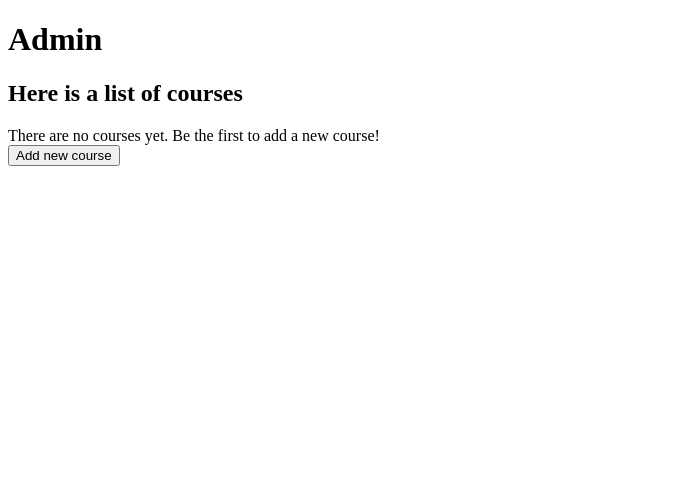
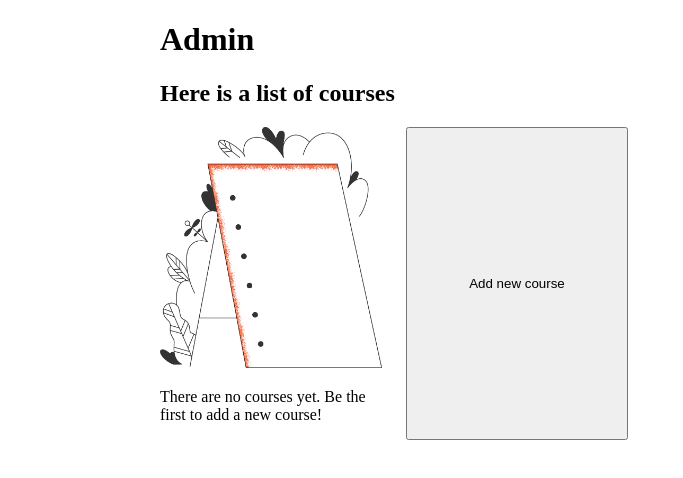
Before and after one commit to tshepi-tech/lms-project, a React (Create React App) app: page /admin in a window 1280 px wide. Shown: the top 478 px of the page, without its empty margins (0-683 px from the left). Built offline with nearby package versions, Linux system fonts and the light colour scheme.

Commit message:
minor css

```diff
--- a/src/App.jsx
+++ b/src/App.jsx
@@ -5,6 +5,7 @@ import { BrowserRouter, Routes, Route } from "react-router-dom";
 import Home from "./pages/Home";
 import { CourseProvider } from "./state/CourseContext";
 import { ModalProvider } from "./state/ModalContext";
+import "./styles/styles.css";
 import Modal from "./TeacherView/components/Modal";
 import Admin from "./TeacherView/pages/Admin";
 import AdminCourses from "./TeacherView/pages/AdminCourses";
--- /dev/null
+++ b/src/TeacherView/components/EmptyCourse.jsx
@@ -0,0 +1,11 @@
+//Project files
+import emptyWhiteboard from "../../assets/images/emptyWhiteboard.png";
+
+export default function EmptyCourse() {
+  return (
+    <article>
+      <img src={emptyWhiteboard} alt="an empty white board with plans behind" />
+      <p>There are no courses yet. Be the first to add a new course!</p>
+    </article>
+  );
+}
--- a/src/TeacherView/pages/Admin.jsx
+++ b/src/TeacherView/pages/Admin.jsx
@@ -1,16 +1,11 @@
 //Project files
+import EmptyCourse from "./../../TeacherView/components/EmptyCourse";
 import { useCourses } from "./../../state/CourseContext";
 
 export default function Admin() {
   const { courses, setCourses } = useCourses();
 
   //Components
-  const EmptyCourse = (
-    <article>
-      There are no courses yet. Be the first to add a new course!
-    </article>
-  );
-
   //load list of courses
   const courseList = courses.map((item, index) => (
     <article key={index}>list of courses</article>
@@ -20,7 +15,7 @@ export default function Admin() {
       <h1>Admin</h1>
       <h2>Here is a list of courses</h2>
       <div className="grid">
-        {courses.length === 0 && EmptyCourse}
+        {courses.length === 0 && <EmptyCourse />}
         {courses.length > 0 && courseList}
         <button>Add new course</button>
       </div>
--- /dev/null
+++ b/src/styles/styles.css
@@ -0,0 +1,16 @@
+.App {
+  max-width: 960px;
+  margin: 0 auto;
+}
+
+img {
+  max-width: 100%;
+  height: auto;
+}
+
+#admin .grid {
+  display: grid;
+  grid-template-columns: repeat(4, 1fr);
+  column-gap: 24px;
+  row-gap: 24px;
+}
```
Also changed, not shown: src/assets/images/emptyWhiteboard.png (added).
